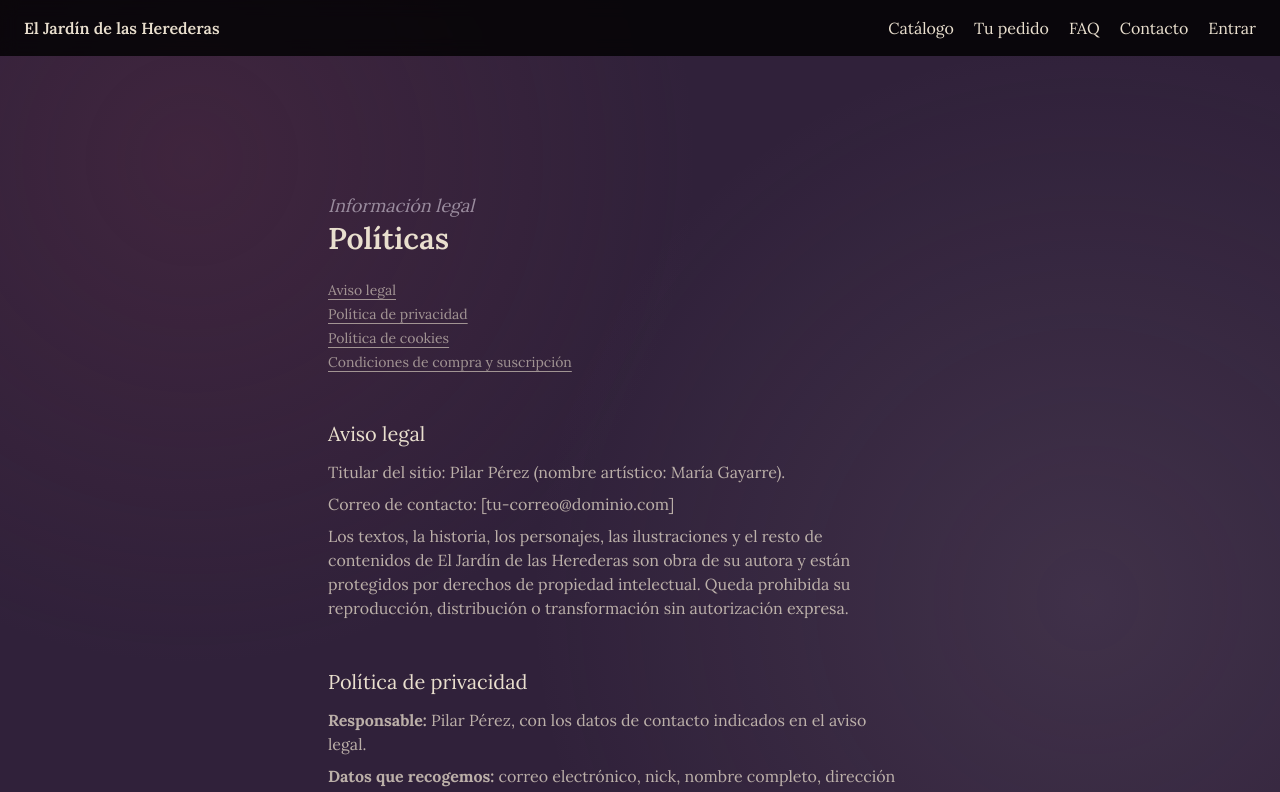
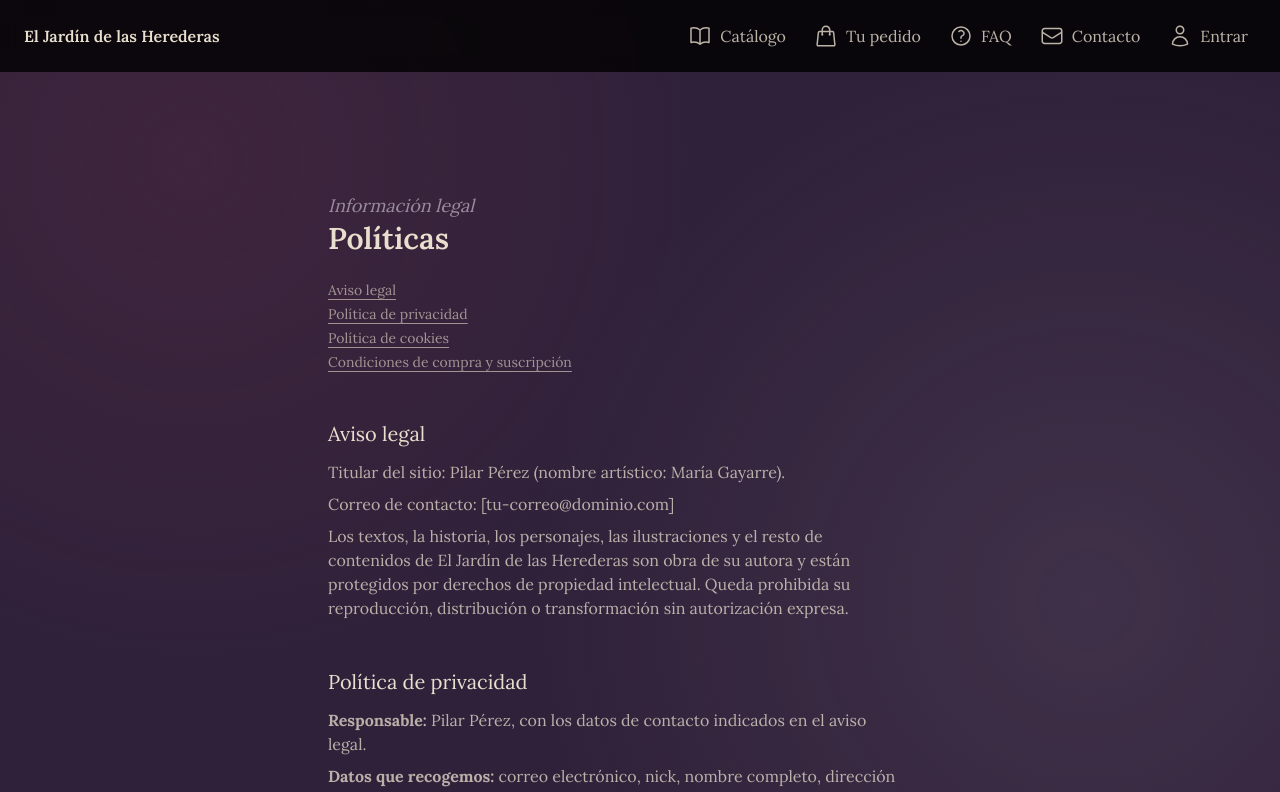
Before and after one commit to Blubur/Jardin, a Next.js app: page /politicas in a window 1280 px wide. Shown: the top 792 px of the page. Built offline with nearby package versions, Linux system fonts and the light colour scheme; no server answers.

Commit message:
Navbar con iconos

```diff
--- a/components/Navbar.tsx
+++ b/components/Navbar.tsx
@@ -2,7 +2,19 @@
 
 import Link from "next/link";
 import { useEffect, useState } from "react";
+import {
+  BookOpenIcon,
+  ShoppingBagIcon,
+  QuestionMarkCircleIcon,
+  EnvelopeIcon,
+  UserIcon,
+  UserCircleIcon,
+} from "@heroicons/react/24/outline";
 import { supabase } from "@/lib/supabaseClient";
+
+const enlace =
+  "flex items-center gap-2 rounded-sm p-2 text-corte-pergamino/80 transition hover:text-corte-oro";
+const icono = "h-6 w-6 shrink-0";
 
 export default function Navbar() {
   const [conectado, setConectado] = useState(false);
@@ -16,17 +28,39 @@ export default function Navbar() {
   }, []);
 
   return (
-    <nav className="fixed top-0 left-0 right-0 z-50 flex items-center justify-between px-6 py-4 bg-black/80 backdrop-blur">
-      <Link href="/" className="corte-oro font-semibold">El Jardín de las Herederas</Link>
-      <div className="flex gap-5 items-center">
-        <Link href="/catalogo">Catálogo</Link>
-        <Link href="/carrito">Tu pedido</Link>
-        <Link href="/faq">FAQ</Link>
-        <Link href="/contacto">Contacto</Link>
+    <nav className="fixed left-0 right-0 top-0 z-50 flex items-center justify-between bg-black/80 px-3 py-3 backdrop-blur sm:px-6 sm:py-4">
+      <Link href="/" className="corte-oro font-semibold">
+        <span className="hidden sm:inline">El Jardín de las Herederas</span>
+        <span className="sm:hidden">El Jardín</span>
+      </Link>
+
+      <div className="flex items-center gap-1 sm:gap-3">
+        <Link href="/catalogo" className={enlace} aria-label="Catálogo">
+          <BookOpenIcon className={icono} />
+          <span className="hidden sm:inline">Catálogo</span>
+        </Link>
+        <Link href="/carrito" className={enlace} aria-label="Tu pedido">
+          <ShoppingBagIcon className={icono} />
+          <span className="hidden sm:inline">Tu pedido</span>
+        </Link>
+        <Link href="/faq" className={enlace} aria-label="Preguntas frecuentes">
+          <QuestionMarkCircleIcon className={icono} />
+          <span className="hidden sm:inline">FAQ</span>
+        </Link>
+        <Link href="/contacto" className={enlace} aria-label="Contacto">
+          <EnvelopeIcon className={icono} />
+          <span className="hidden sm:inline">Contacto</span>
+        </Link>
         {conectado ? (
-          <Link href="/perfil">Mi perfil</Link>
+          <Link href="/perfil" className={enlace} aria-label="Mi perfil">
+            <UserCircleIcon className={icono} />
+            <span className="hidden sm:inline">Mi perfil</span>
+          </Link>
         ) : (
-          <Link href="/registro?modo=login">Entrar</Link>
+          <Link href="/registro?modo=login" className={enlace} aria-label="Entrar">
+            <UserIcon className={icono} />
+            <span className="hidden sm:inline">Entrar</span>
+          </Link>
         )}
       </div>
     </nav>
--- a/package.json
+++ b/package.json
@@ -9,6 +9,7 @@
     "lint": "next lint"
   },
   "dependencies": {
+    "@heroicons/react": "^2.2.0",
     "@supabase/supabase-js": "^2.45.4",
     "next": "14.2.15",
     "react": "^18.3.1",
```
Also changed, not shown: 1 other file (tests, documents, lock files or other folders).
